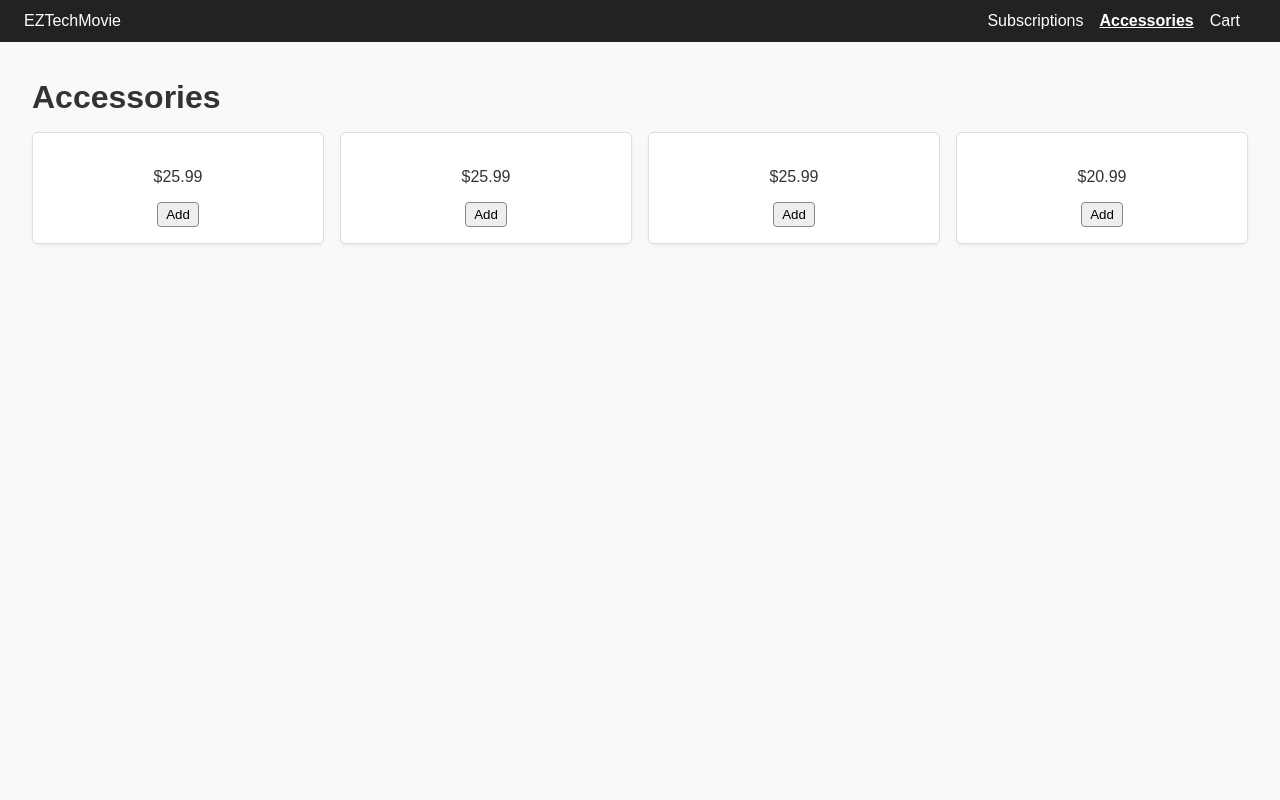
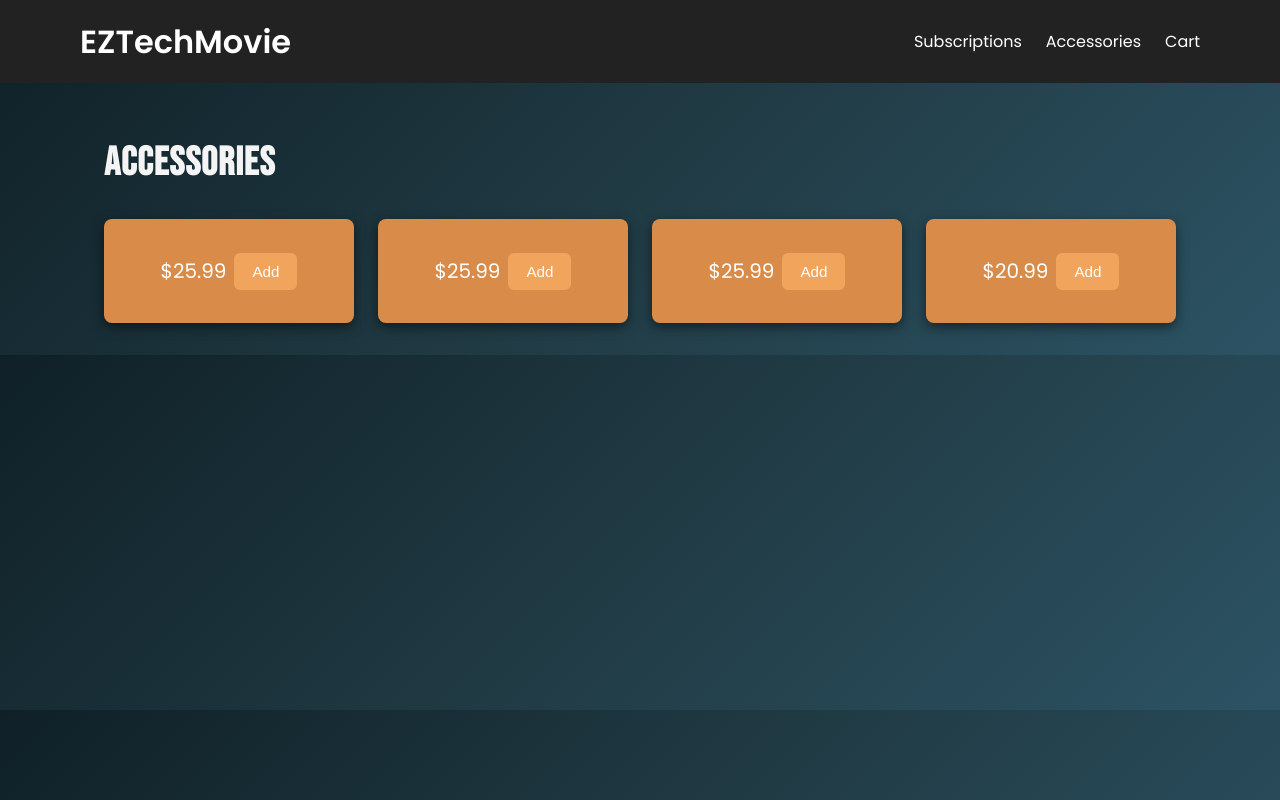
Before and after one commit to AlyssaSaez/EZTechMovie, a React (Vite) app: page /accessories in a window 1280 px wide. Built offline with nearby package versions, Linux system fonts and the light colour scheme.

Commit message:
Update index.css

```diff
--- a/src/index.css
+++ b/src/index.css
@@ -1,103 +1,218 @@
 /* Alyssa: starter styles so things render cleanly */
 /* Jayme: take over later for polish, responsive design, accessibility */
 
-body {
-  margin: 0;
-  font-family: Arial, sans-serif;
-  background: #f9f9f9;
-  color: #333;
+@import url('https://fonts.googleapis.com/css2?family=Bebas+Neue&family=Poppins:wght@400;600&display=swap');
+
+*{box-sizing:border-box}
+
+body{
+  margin:0;
+  font-family:'Poppins',sans-serif;
+  background:linear-gradient(135deg,#0f2027,#203a43,#2c5364);
+  color:#f4f4f4;
+  line-height:1.6;
 }
 
-.page {
-  padding: 1rem 2rem;
+.page{
+  padding:2rem 4rem;
+  max-width:1200px;
+  margin:0 auto;
 }
 
-h1 {
-  margin-bottom: 1rem;
+.grid{
+  display:grid;
+  gap:1.5rem;
+  grid-template-columns:repeat(auto-fit,minmax(240px,1fr));
 }
 
-.grid {
-  display: grid;
-  grid-template-columns: repeat(auto-fit, minmax(200px, 1fr));
-  gap: 1rem;
+.navbar{
+  display:flex;
+  justify-content:space-between;
+  align-items:center;
+  padding:1rem 5em;
+  background:#222;
 }
 
-.card {
-  background: white;
-  padding: 1rem;
-  border: 1px solid #ddd;
-  border-radius: 6px;
-  text-align: center;
-  box-shadow: 0 2px 4px rgba(0,0,0,0.05);
+.logo {
+  height:40px;
+  width:auto;
+  margin-right:0.5rem;
 }
 
-.navbar {
-  display: flex;
-  align-items: center;
-  justify-content: space-between;
-  background: #222;
-  color: white;
-  padding: 0.75rem 1.5rem;
+.brand{
+  font-family:'Poppins',sans-serif;
+  font-size:2rem;
+  font-weight:bold;
+  color:#fff;
+  text-decoration:none;
+  outline:none;
 }
 
-.navbar a {
-  color: white;
-  text-decoration: none;
-  margin-right: 1rem;
+.brand:hover,
+.brand:focus{
+  color:#38b6ff;
+  outline:2px solid #38b6ff;
+  outline-offset:2px;
 }
 
-.navbar a.active {
-  font-weight: bold;
-  text-decoration: underline;
+.logo{
+  height:40px;
+  width:auto;
+  margin-right:0.5rem;
 }
 
-.cart-list {
-  list-style: none;
-  padding: 0;
+.nav-links{
+  display:flex;
+  gap:1.5rem;
 }
 
-.cart-row {
-  display: flex;
-  align-items: center;
-  justify-content: space-between;
-  padding: 0.5rem 0;
-  border-bottom: 1px solid #ddd;
+.nav-links a{
+  color:#fff;
+  text-decoration:none;
+  font-weight:500;
+  outline:none;
 }
 
-.qty-controls {
-  display: flex;
-  align-items: center;
-  gap: 0.5rem;
+.nav-links a:hover,
+.nav-links a:focus{
+  color:#38b6ff;
+  outline:2px solid #38b6ff;
+  outline-offset:2px;
 }
 
-button {
-  padding: 0.25rem 0.5rem;
-  border: 1px solid #888;
-  border-radius: 4px;
-  background: #eee;
-  cursor: pointer;
+h1{
+  font-family:'Bebas Neue';
+  font-size:2.5rem;
+  letter-spacing:1px;
+  margin:1rem 0 1.5rem 0;
 }
 
-button:hover {
-  background: #ddd;
+.card{
+  display:inline-flex;
+  justify-content:center;
+  align-items:center;
+  width:100%;
+  padding:1rem 2.5rem;
+  background:#d98c4a;
+  color:#fff;
+  text-decoration:none;
+  border-radius:8px;
+  cursor:pointer;
+  font-size:1.25rem;
+  font-weight:500;
+  text-align:center;
+  transition:background 0.3s ease,box-shadow 0.3s ease;
+  box-shadow:0 4px 12px rgba(0,0,0,0.5);
+  outline:none;
 }
 
-button.link {
-  background: none;
-  border: none;
-  color: #c00;
-  cursor: pointer;
-  padding: 0;
+.card:hover,
+.card:focus{
+  background:#c87a2e;
+  box-shadow:0 8px 20px rgba(0,0,0,0.6);
+  outline:2px solid #fff;
+  outline-offset:2px;
 }
 
-.cart-summary {
-  margin-top: 1rem;
-  padding-top: 1rem;
-  border-top: 2px solid #000;
-  font-weight: bold;
+.card h3+p{
+  font-size:1.25rem;
+  color:#fff;
+  display:inline-block;
+  vertical-align:middle;
+  margin-right:0.5rem;
 }
 
-.warn {
-  color: #c00;
-  margin-top: 1rem;
+.card button{
+  padding:0.5rem 1rem;
+  background:#f0a45c;
+  color:#fff;
+  border:2px solid #f0a45c;
+  border-radius:6px;
+  font-size:0.95rem;
+  font-weight:500;
+  cursor:pointer;
+  display:inline-block;
+  vertical-align:middle;
+  transition:background 0.3s ease,border-color 0.3s ease;
+  outline:none;
 }
+
+.card button:hover,
+.card button:focus{
+  background:#d9883f;
+  border-color:#d9883f;
+  outline:2px solid #fff;
+  outline-offset:2px;
+}
+
+.cart-list{
+  list-style:none;
+  padding:0;
+  margin:0;
+}
+
+.cart-row{
+  display:grid;
+  grid-template-columns:2fr auto auto auto;
+  align-items:center;
+  gap:1rem;
+  padding:0.75rem 0;
+  border-bottom:1px solid #333;
+}
+
+.qty-controls{
+  display:flex;
+  align-items:center;
+  gap:0.75rem;
+}
+
+.qty-controls button{
+  padding:0.35rem 0.8rem;
+  font-size:1rem;
+  border:none;
+  border-radius:4px;
+  background:#8d83d3;
+  color:#fff;
+  cursor:pointer;
+  transition:background 0.3s ease;
+  outline:none;
+}
+
+.qty-controls button:hover,
+.qty-controls button:focus{
+  background:#3f376e;
+  outline:2px solid #fff;
+  outline-offset:2px;
+}
+
+.link,.cart-summary button{
+  background:#d98c4a;
+  border:none;
+  color:#fff;
+  cursor:pointer;
+  border-radius:6px;
+  padding:0.5rem 1rem;
+  font-size:0.9rem;
+  font-weight:500;
+  transition:background 0.3s ease,box-shadow 0.3s ease;
+  outline:none;
+}
+
+.link:hover,.link:focus,
+.cart-summary button:hover,
+.cart-summary button:focus{
+  background:#c87a2e;
+  color:#fff;
+  box-shadow:0 4px 12px rgba(0,0,0,0.4);
+  outline:2px solid #fff;
+  outline-offset:2px;
+}
+
+.muted{
+  opacity:0.7;
+}
+
+.warn{
+  color:#ff6b6b;
+  font-weight:500;
+}
```
